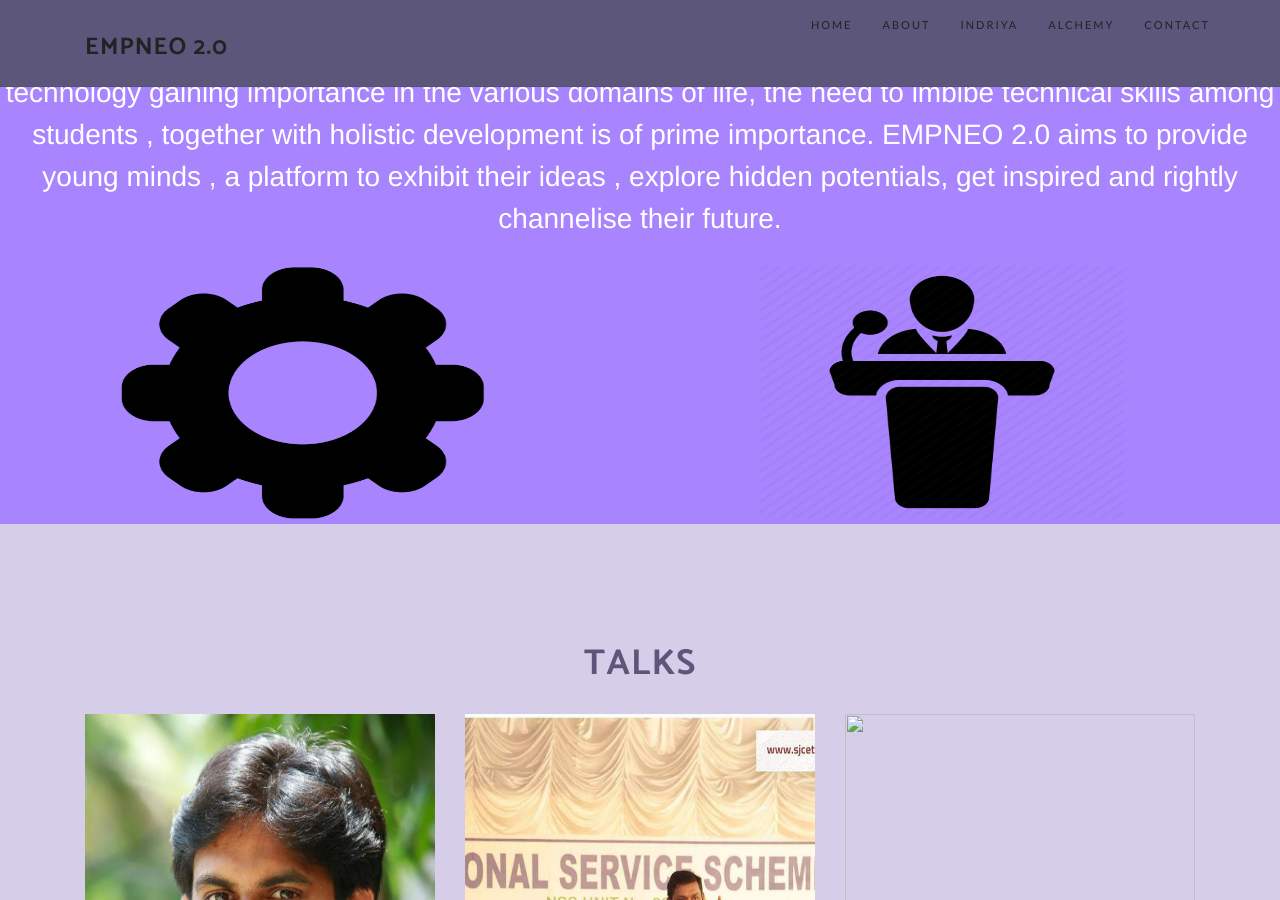
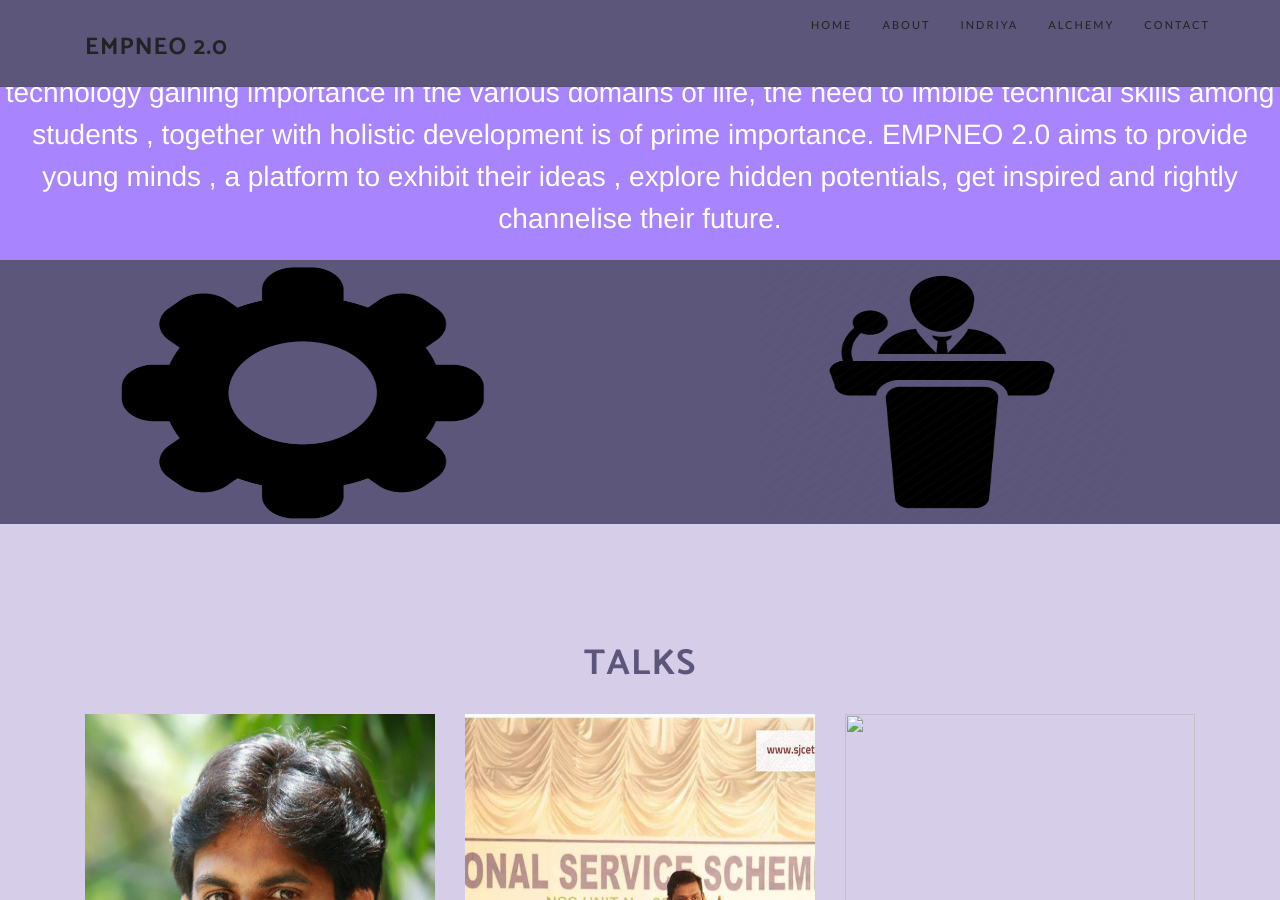
Before and after one commit to IEEEMEC/empneo, a Jekyll site: the page built from index.html, in a window 1280 px wide and 900 px high, scrolled down 1228 px. Built offline with Jekyll 4.4.1, drawn with Linux system fonts in a browser that asks for light colours; nearby versions of some CDN libraries; some web fonts are replaced; the list of posts is cut into pages by our own code.

Commit message:
changing background color of icons

```diff
--- a/_includes/portfolio.html
+++ b/_includes/portfolio.html
@@ -27,7 +27,7 @@
         width: 10cm;
         border: solid;
         border-spacing: 30px;
-        border-color: #a984ff;
+        border-color:#5d567b ;
         align-content: center;
        margin-left: 3cm;
     }
@@ -36,7 +36,7 @@
     }
     .col-lg-4{
         width: 50%;
-
+        background-color:#5d567b;
     }
 
 </style>
```
